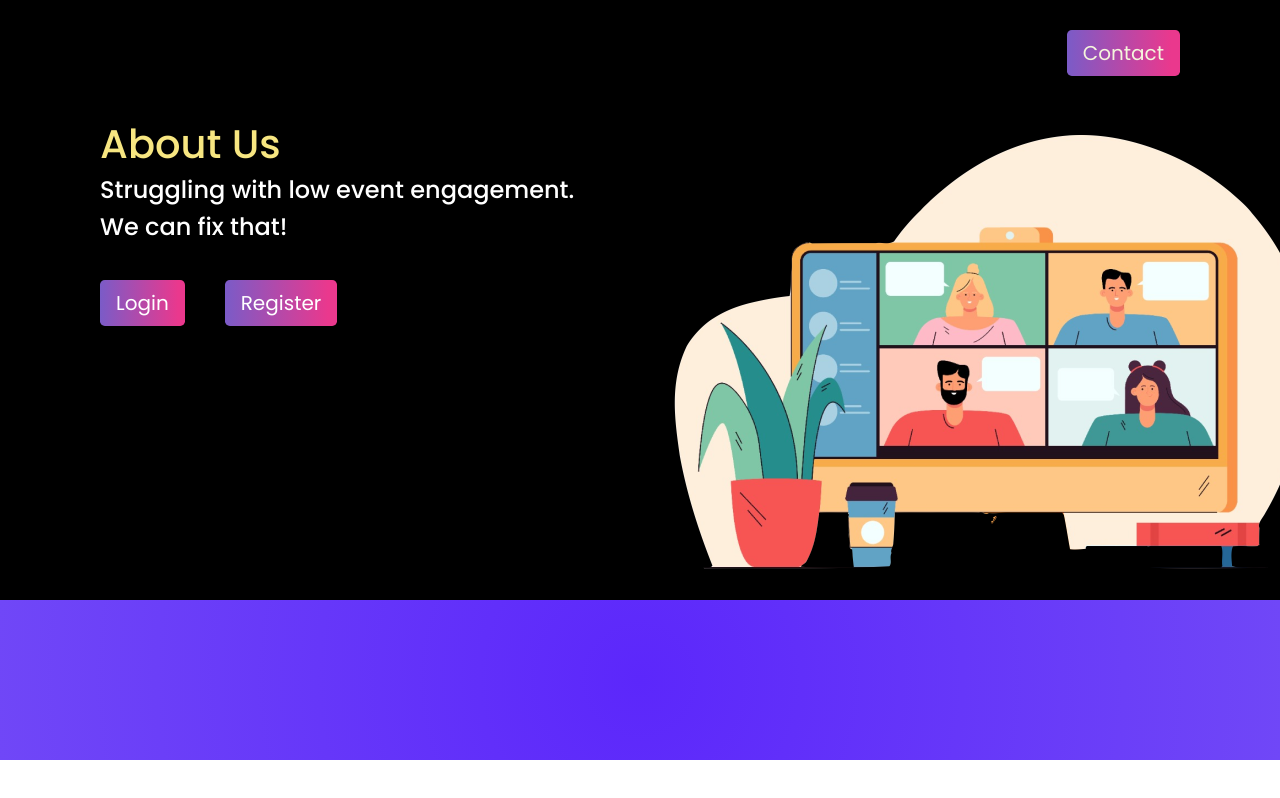
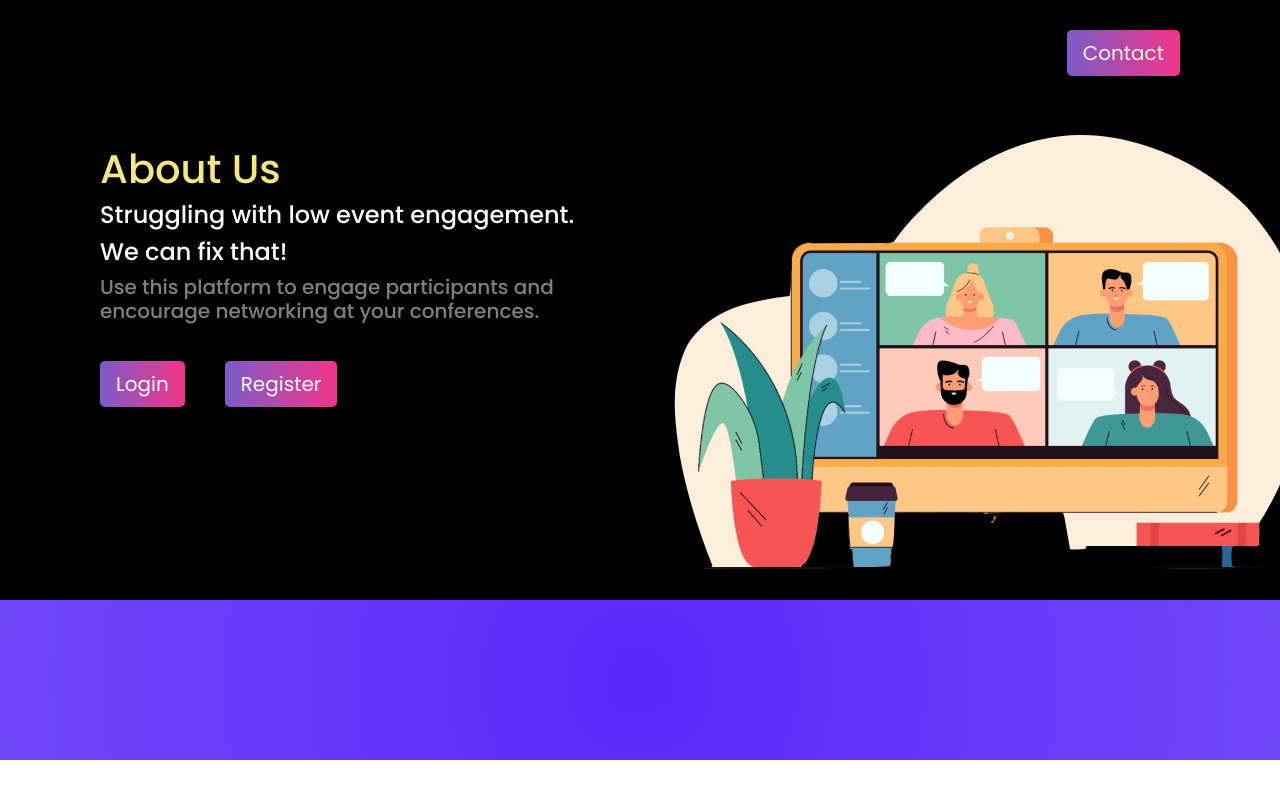
Before and after one commit to Kajal-7/SE_Project, a React (Create React App) app in the folder meetapp/: page / in a window 1280 px wide. Shown: the top 798 px of the page. Built offline with nearby package versions, Linux system fonts and the light colour scheme; no server answers.

Commit message:
fixed css

```diff
--- a/meetapp/src/components/Authentication/Login.js
+++ b/meetapp/src/components/Authentication/Login.js
@@ -23,6 +23,7 @@ export default function Login() {
     }
   };
   return (
+    <div  style={{backgroundColor: "white"}}>
     <div class="container mt-5 mb-5">
       <div class="row d-flex align-items-center justify-content-center">
         <div class="col-md-6">
@@ -84,5 +85,6 @@ export default function Login() {
         </div>
       </div>
     </div>
+    </div>
   );
 }
--- a/meetapp/src/components/Authentication/Register.js
+++ b/meetapp/src/components/Authentication/Register.js
@@ -27,7 +27,8 @@ export default function Register() {
   };
 
   return (
-    <div class="container mt-5 mb-5">
+    <div style={{backgroundColor: "white"}}>
+    <div class="container mt-5 mb-5" >
       <div class="row d-flex align-items-center justify-content-center">
         <div class="col-md-6">
           <div class="card px-5 py-5">
@@ -88,5 +89,6 @@ export default function Register() {
         </div>
       </div>
     </div>
+    </div>
   );
 }
--- a/meetapp/src/pages/GetStarted.js
+++ b/meetapp/src/pages/GetStarted.js
@@ -30,10 +30,11 @@ function GetStarted() {
         </div>
         <div className="row">
           <div className="col-6 p2">
-            <div style={{ marginLeft: "100px" }}>
+            <div style={{ marginLeft: "100px", marginTop: "25px" }}>
               <h1 style={{ color: "#f7e681" }}>About Us</h1>
               <h4>Struggling with low event engagement. </h4>
               <h4>We can fix that!</h4>
+              <h5 style={{color: "gray"}}>Use this platform to engage participants and encourage networking at your conferences.</h5>
             </div>
             <Link to={"/login"}>
               <button
```
